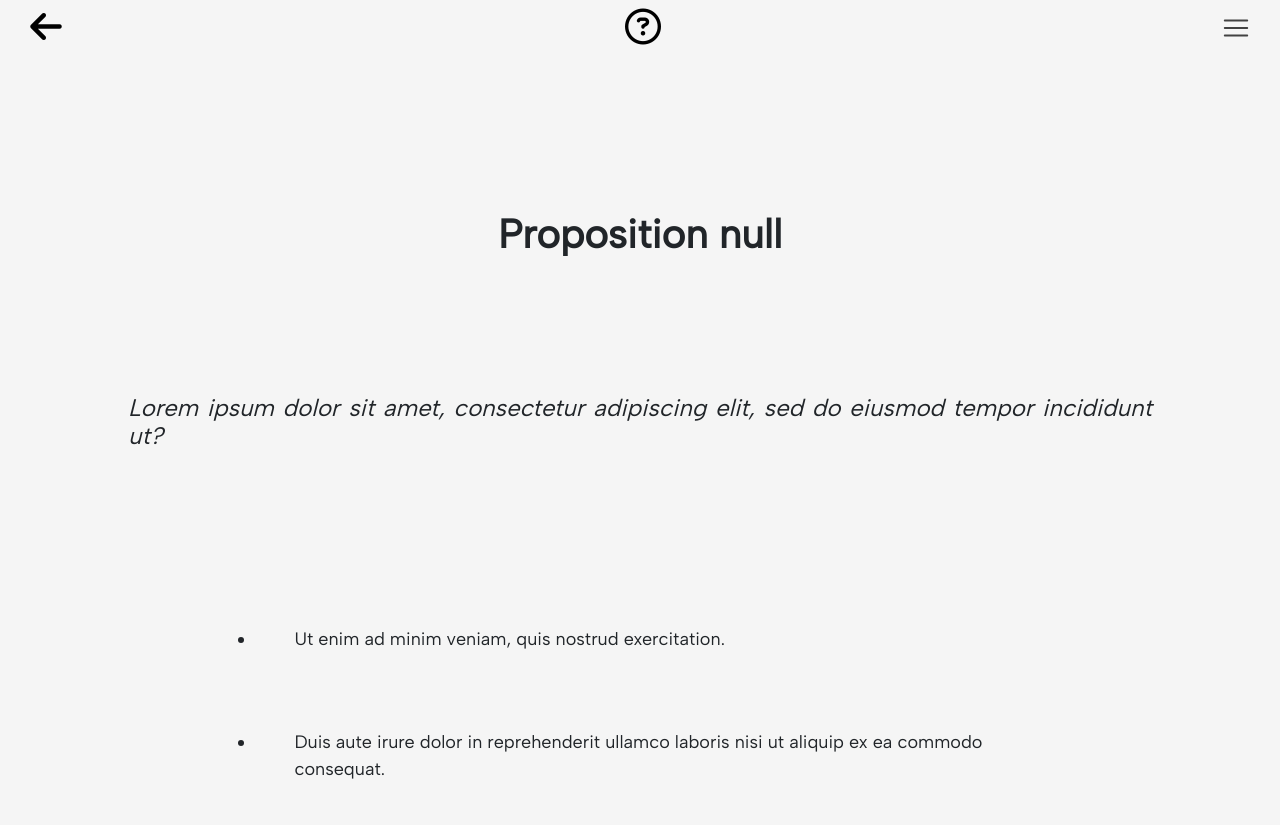
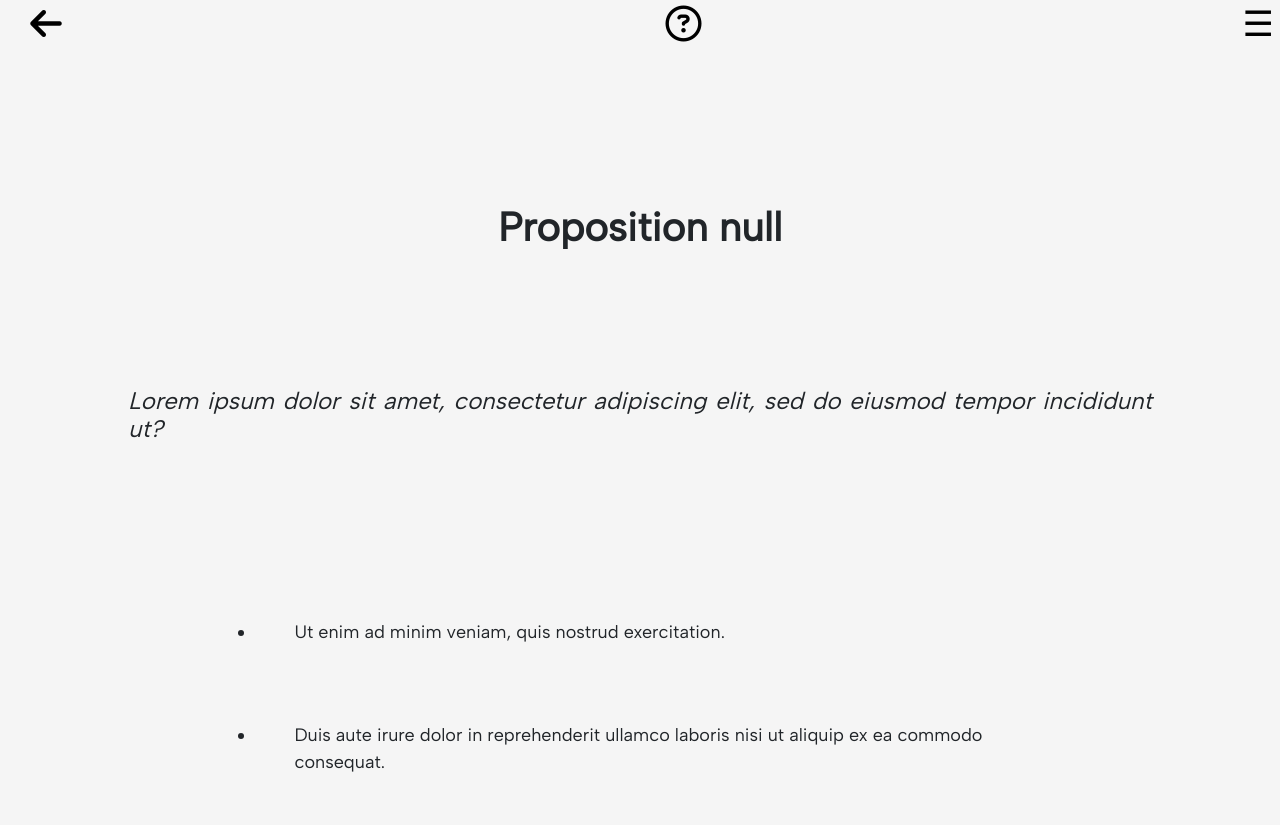
Before and after one commit to HarRes123/CS160-Project, a website: page public/proposition.html in a window 1280 px wide. Shown: the top 825 px of the page. Drawn offline with nearby package versions, Linux system fonts and the light colour scheme.

Commit message:
updated nav

```diff
--- a/App.js
+++ b/App.js
@@ -55,7 +55,7 @@ app.get("/candidate", function (req, res) {
 
 //depending on what url extension the user navigates to, send them the respective html file.
 app.get("/electionStarter", function (req, res) {
-  res.sendFile(publicPath, "/electionStarter.html");
+  res.sendFile(publicPath + "/electionStarter.html");
 });
 
 //run this server by entering "node App.js" using your command line.
--- a/public/proposition.html
+++ b/public/proposition.html
@@ -15,20 +15,41 @@
     <title>
         Proposition
     </title>
+    <style>
+        .center-iconBtn {
+            margin-right: 45%;
+        }
+    </style>
 </head>
     <body>
+
+
+
         <!-- Navigation Bar -->
         <nav class="navbar-nav navbar-light sticky-top">
-            <div class="navbar">
-                <button class="iconBtn mr-auto" onclick="history.back()">
-                    <i class="fa-solid fa-arrow-left fa-2xl img"></i>
+            <!-- Navigation Bar -->
+            <div class="navbar d-flex justify-content-between">
+                <button class="iconBtn">
+                    <i class="fa-solid fa-arrow-left fa-2xl img" onclick="history.back()"></i>
                 </button>
-                <button class="iconBtn mx-auto ">
+                <button class="iconBtn center-iconBtn">
                     <i class="fa-regular fa-circle-question fa-2xl img"></i>
                 </button>
-                <button class="navbar-toggler ml-auto custom-toggler">
-                    <span class="navbar-toggler-icon custom-toggler"></span>
-                </button>
+                <button class="openbtn" onclick="openNav()">&#9776;</button>
+            </div>
+            <script>
+                function openNav() {
+                    document.getElementById("mySidepanel").style.width = "250px";
+                }
+                function closeNav() {
+                    document.getElementById("mySidepanel").style.width = "0";
+                }
+            </script>
+
+            <div id="mySidepanel" class="sidepanel">
+                <a href="javascript:void(0)" class="closebtn" onclick="closeNav()">&times;</a>
+                <a href="/guide">Voting Guide</a>
+                <a href="/ballot-tracker">Ballot Tracker</a>
             </div>
         </nav>
 
```
Also changed, not shown: public/candidate-info.html (+2 -1 lines), public/electionStarter.html (+25 -7 lines), public/voting-page.html (+25 -7 lines).
